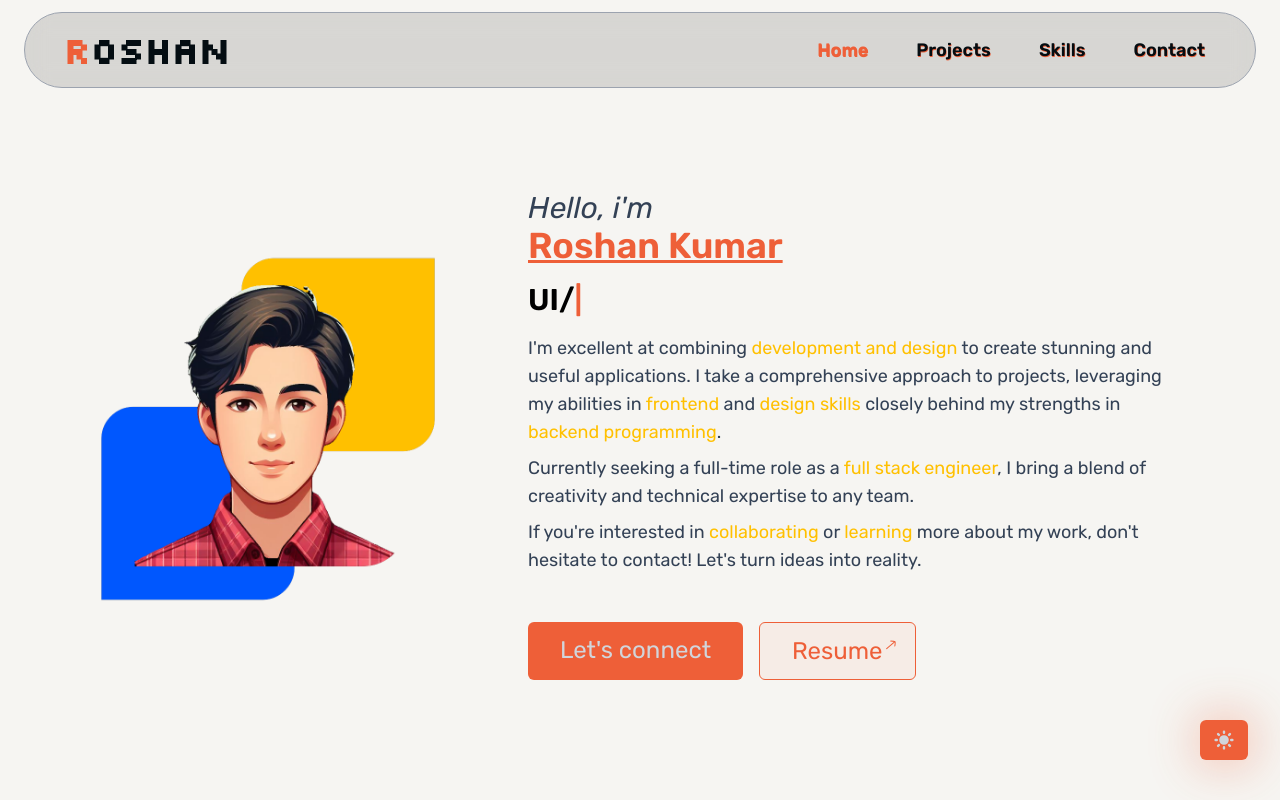
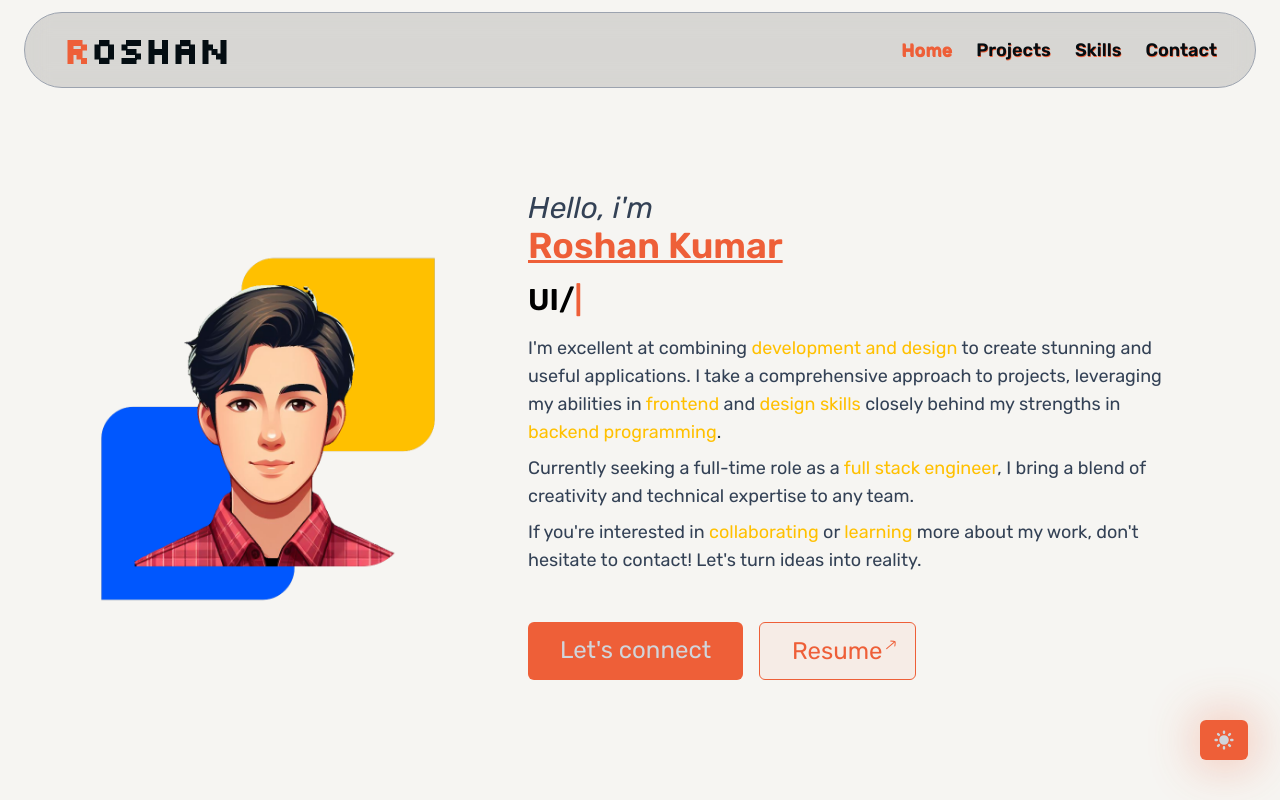
Before and after one commit to roshan798/personal-portfolio, a React (Vite) app: page / in a window 1280 px wide. Built offline with nearby package versions, Linux system fonts and the light colour scheme.

Commit message:
Revert "refactor: Improve hover effect for menu items"
This reverts commit f1668e93f1c21ba5fa2a5346fdcb3a73dd472068.

```diff
--- a/src/App.css
+++ b/src/App.css
@@ -210,7 +210,3 @@
 section {
     padding-top: 90px !important;
 }
-
-#menu li:hover a {
-    color: var(--secondary-color);
-}
--- a/src/components/Navbar.jsx
+++ b/src/components/Navbar.jsx
@@ -1,7 +1,6 @@
 /* eslint-disable react/prop-types */
 import { useRef, useState } from 'react'
 import Menu01Icon from './icons/Menu01Icon'
-import '../styles/buttonHoverEffect.css'
 
 const Navbar = ({ activeSection }) => {
     const menuRef = useRef(null)
@@ -25,37 +24,37 @@ const Navbar = ({ activeSection }) => {
                         <div
                             ref={menuRef}
                             id='menu'
-                            className={`menu ${menustate ? 'menu-open' : ''}    h-full  w-full overflow-hidden  md:block  md:w-auto `}>
-                            <ul className='*:text-shadow-custom  flex h-full flex-col items-start justify-center *:cursor-pointer    *:p-2 *:px-3 *:text-lg *:font-semibold *:text-primary   hover:*:text-secondary  dark:*:text-white dark:hover:*:text-secondary md:flex md:flex-row md:items-center md:gap-0 md:space-x-6'>
-                                <li className='hover-effect'>
+                            className={`menu ${menustate ? 'menu-open' : ''}   h-full  w-full overflow-hidden  md:block  md:w-auto `}>
+                            <ul className='*:text-shadow-custom flex h-full flex-col items-start justify-center gap-4 *:text-lg *:font-semibold   *:text-primary hover:*:text-secondary  dark:*:text-white dark:hover:*:text-secondary md:flex md:flex-row md:items-center md:gap-0 md:space-x-6'>
+                                <li>
                                     <a
                                         href='#home'
                                         className={`${activeSection == 'home' ? 'text-secondary' : ''}`}>
                                         Home
                                     </a>
                                 </li>
-                                <li className='hover-effect'>
+                                <li>
                                     <a
                                         href='#project'
                                         className={`${activeSection == 'project' ? 'text-secondary' : ''}`}>
                                         Projects
                                     </a>
                                 </li>
-                                <li className='hover-effect'>
+                                <li>
                                     <a
                                         href='#skills'
                                         className={`${activeSection == 'skills' ? 'text-secondary' : ''}`}>
                                         Skills
                                     </a>
                                 </li>
-                                {/* <li className='hover-effect'>
+                                {/* <li>
                                     <a
                                         href='#about'
                                         className={`${activeSection == 'about' ? 'text-secondary' : ''}`}>
                                         About
                                     </a>
                                 </li> */}
-                                <li className='hover-effect'>
+                                <li>
                                     <a
                                         href='#contact'
                                         className={`${activeSection == 'contact' ? 'text-secondary' : ''}`}>
@@ -66,7 +65,7 @@ const Navbar = ({ activeSection }) => {
                         </div>
                         <div
                             onClick={toggleMenu}
-                            className={`group transition-colors ${menustate ? 'bg-[#ee5f3850]' : 'bg-transparent'} absolute right-6 top-[15px] block cursor-pointer rounded-md p-2  md:hidden md:hover:bg-[#ee5f3850]`}>
+                            className={`group transition-colors ${menustate ? 'bg-[#ee5f3850]' : 'bg-transparent'} absolute right-6 top-[15px] cursor-pointer rounded-md  p-2 md:hover:bg-[#ee5f3850]`}>
                             <Menu01Icon
                                 className={` ${menustate ? 'text-secondary' : 'text-black dark:text-white'} transition-colors  md:hidden`}
                             />
--- a/src/styles/buttonHoverEffect.css
+++ b/src/styles/buttonHoverEffect.css
@@ -1,15 +1,14 @@
 /* hover effect */
 
 .hover-effect {
-    --transition-time: 0.3s;
-    --transition-timing-function: ease;
+    --transitio-time: 0.3s;
+    --transitio-timing-function: ease;
     --background-color: #ee5f3860;
     --radius: 0.2rem;
 }
 
 .hover-effect {
     position: relative;
-    transition: all var(--transition-time) var(--transition-timing-function);
 }
 
 .hover-effect > * {
@@ -25,7 +24,7 @@
     width: 60%;
     height: 60%;
     background: #ee5f3800;
-    transition: all var(--transition-time) var(--transition-timing-function);
+    transition: all var(--transitio-time) var(--transitio-timing-function);
     z-index: 0;
     border-radius: var(--radius);
 }
```
